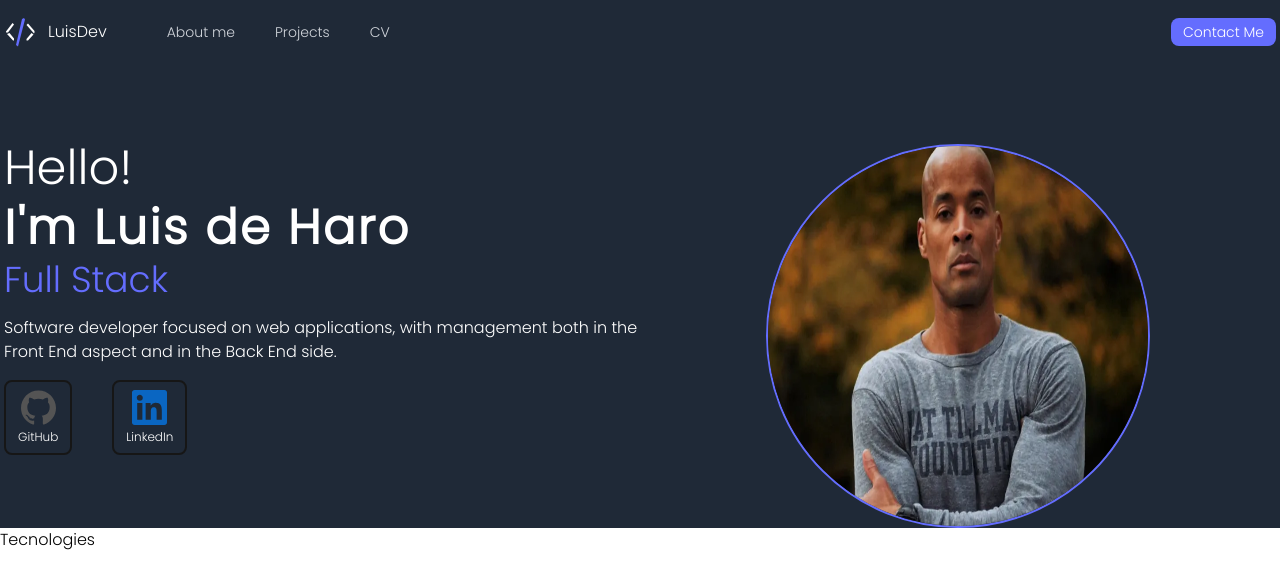
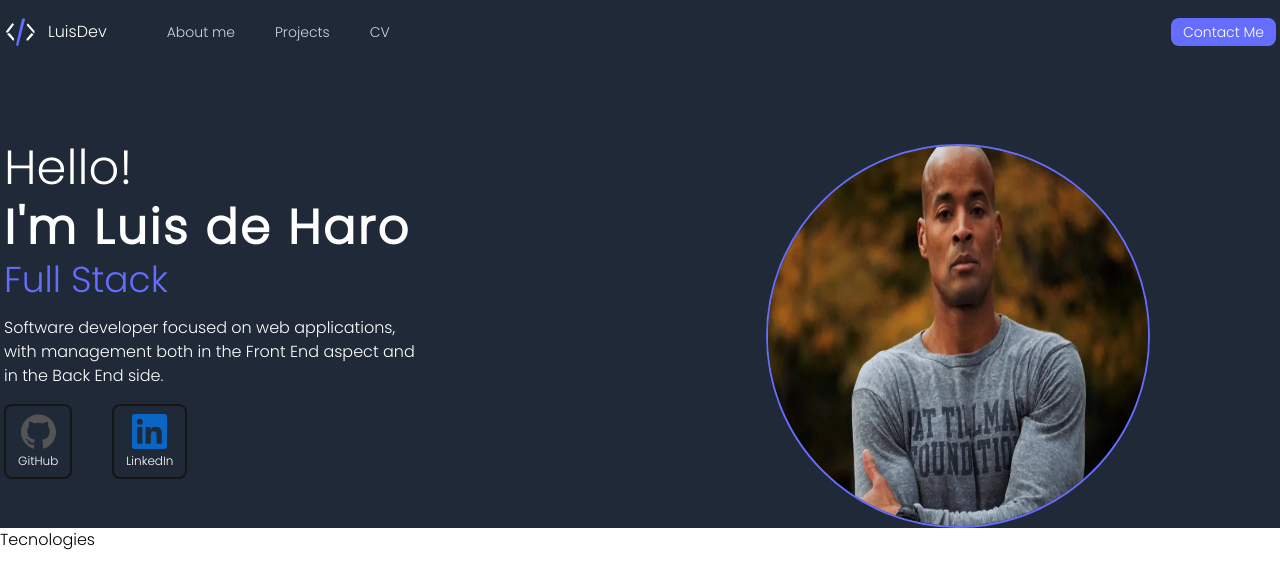
Before and after one commit to luisy9/portfolio-react, a React (Vite) app: page / in a window 1280 px wide. Shown: the top 588 px of the page. Built offline with nearby package versions, Linux system fonts and the light colour scheme.

Commit message:
links github && linkedin

```diff
--- a/src/app/components/Presentation/Presentation.tsx
+++ b/src/app/components/Presentation/Presentation.tsx
@@ -24,12 +24,16 @@ export const Presentation = () => {
               {' '}
               <span className='text-[#646DFE] text-bold '>{typeEffect}</span>
             </h1>
+            <div className='w-[26rem]'>
               <p className='text-white pt-4 text-center lg:text-left md:text-left'>
                 Software developer focused on web applications, with management
                 both in the Front End aspect and in the Back End side.
               </p>
+            </div>
+
             <div className='flex pb-10 justify-center md:justify-start lg:justify-start gap-10 pt-4'>
               <div className='cursor-pointer border-2 rounded-lg border-[#161616] hover:bg-[#161616] px-3 py-2'>
+                <a href='https://github.com/luisy9' target='_blank'>
                   <div className='flex justify-center'>
                     <svg
                       viewBox='0 0 256 250'
@@ -45,10 +49,14 @@ export const Presentation = () => {
                       />
                     </svg>
                   </div>
-
+                </a>
                 <p className='text-center text-white text-xs pt-1'>GitHub</p>
               </div>
               <div className='cursor-pointer border-2 rounded-lg border-[#161616] hover:bg-[#161616] px-3 py-2'>
+                <a
+                  href='https://www.linkedin.com/in/luis-de-haro-419393161'
+                  target='_blank'
+                >
                   <div className='flex justify-center'>
                     <svg
                       width='35'
@@ -63,7 +71,7 @@ export const Presentation = () => {
                       />
                     </svg>
                   </div>
-
+                </a>
                 <p className='text-white text-xs pt-1'>LinkedIn</p>
               </div>
             </div>
```
Lines whose indentation alone changed are shown as unchanged.
